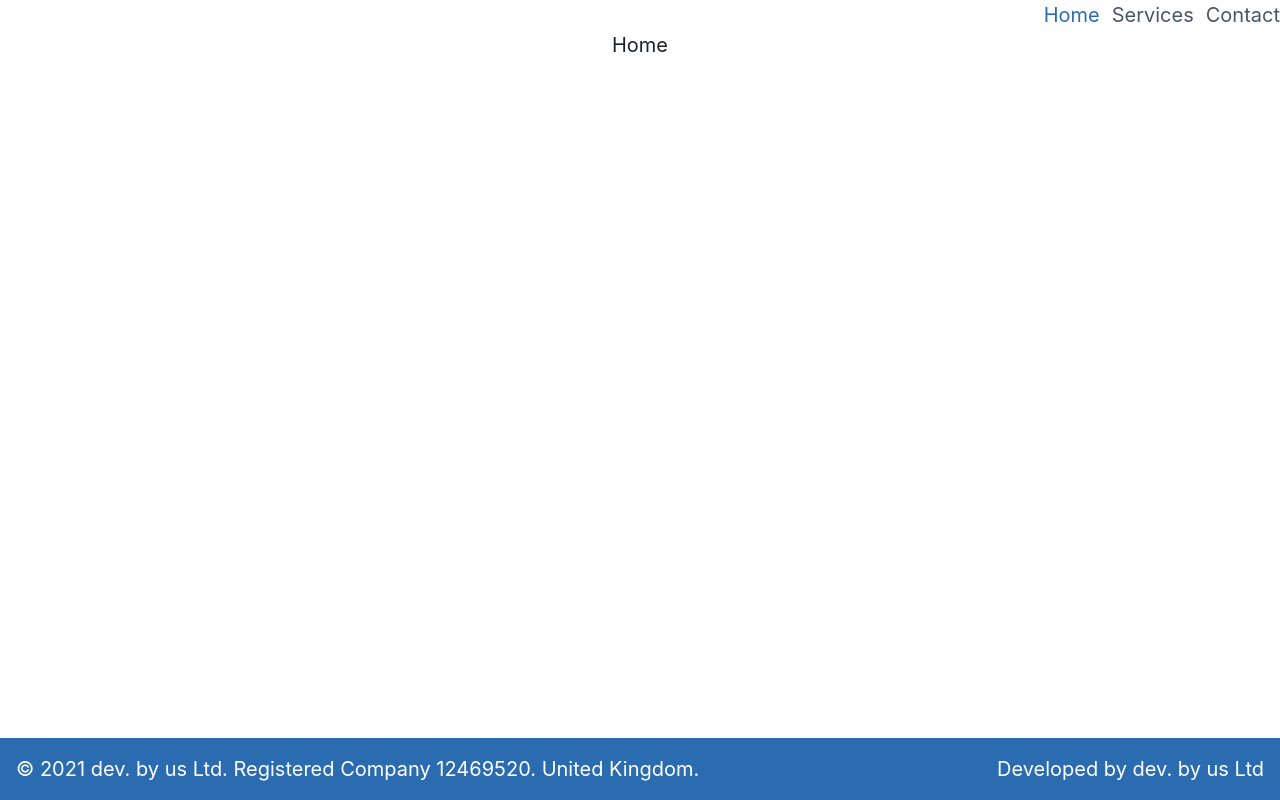
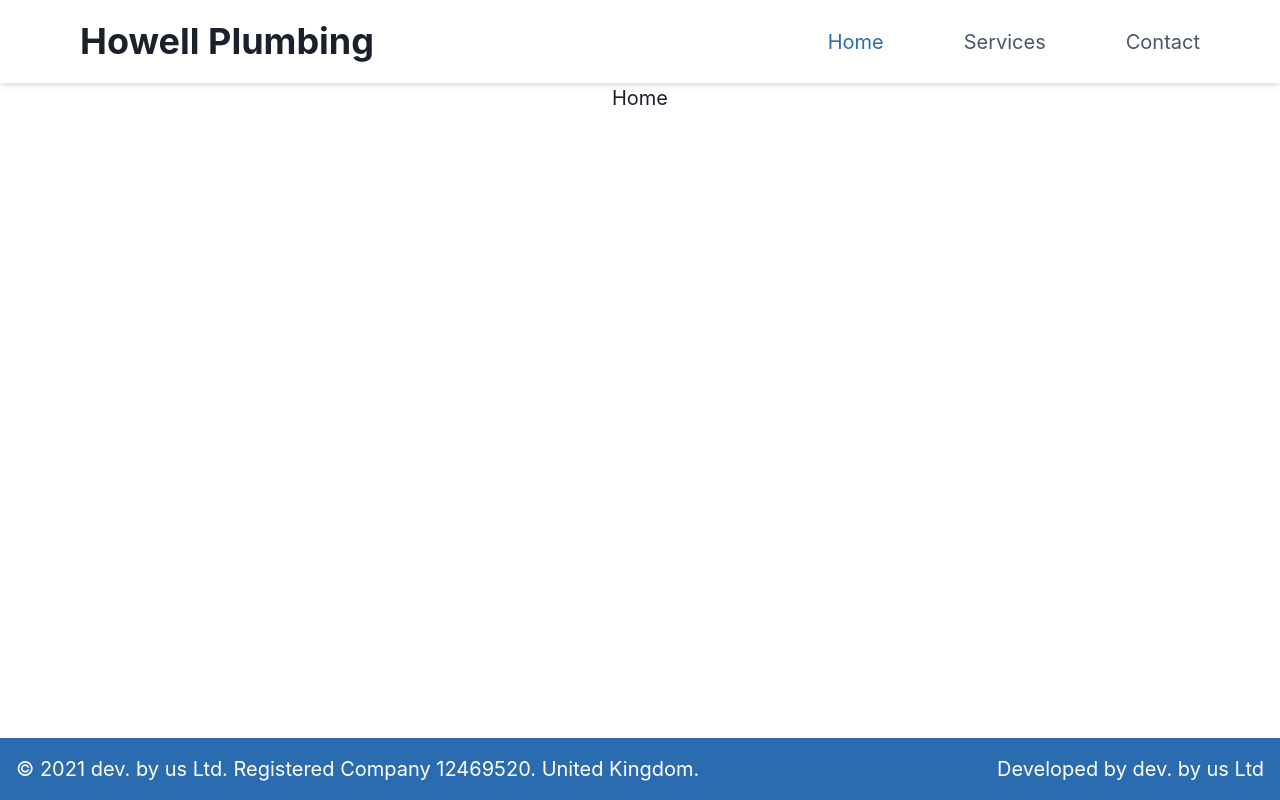
Before and after one commit to Dmani871/HowellPlumbing, a React (Create React App) app: page / in a window 1280 px wide. Built offline with nearby package versions, Linux system fonts and the light colour scheme.

Commit message:
Improved NavBar

```diff
--- a/src/components/navigation/NavBar.js
+++ b/src/components/navigation/NavBar.js
@@ -1,8 +1,9 @@
-import { HStack, Spacer } from '@chakra-ui/react';
+import { HStack, Spacer, Heading } from '@chakra-ui/react';
 import CustomLink from './CustomLink';
 const NavBar = () => {
   return (
-    <HStack spacing={3} height="auto">
+    <HStack spacing={20} px={20} py={5} height="auto" shadow='md'>
+      <Heading>Howell Plumbing</Heading>
       <Spacer />
       <CustomLink to="/">Home</CustomLink>
       <CustomLink to="/services">Services</CustomLink>
```
